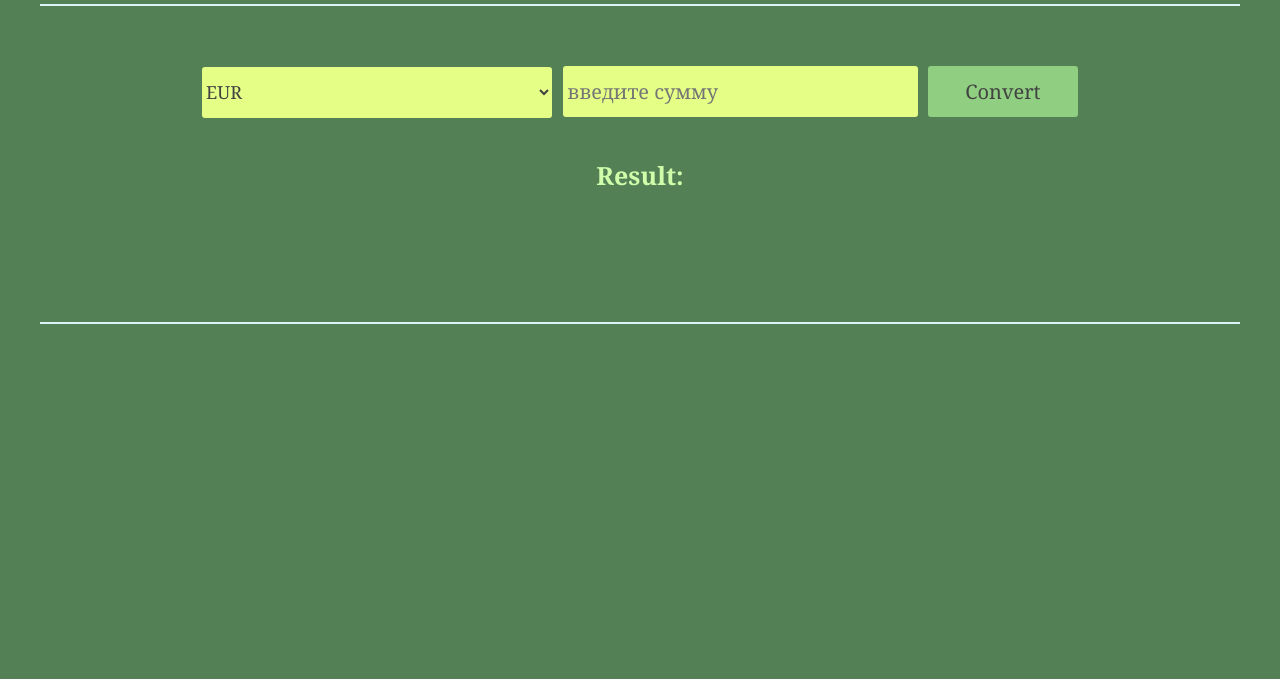
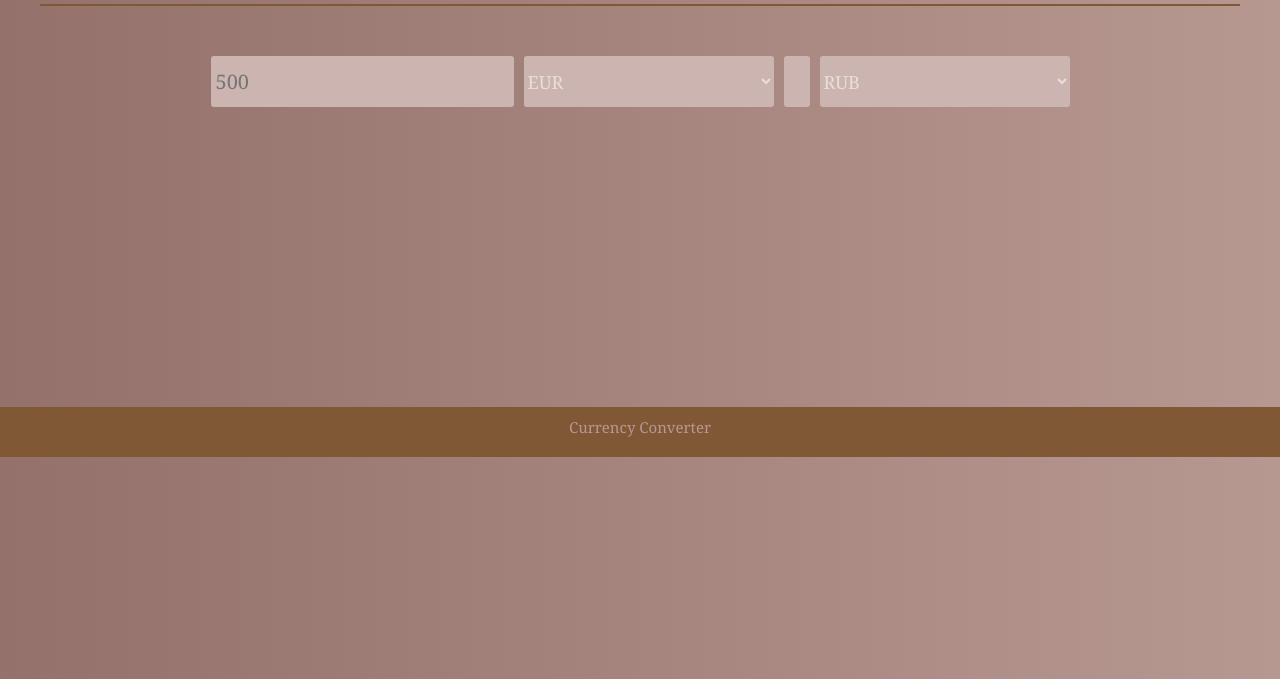
Before and after one commit to NataManatu/Currency-converter-Jq, a plain HTML site: page index.html in a window 1280 px wide. Shown: the part 121-800 px from the top of the page. Drawn offline with nearby package versions, Linux system fonts and the light colour scheme; no server answers.

Commit message:
jq-converter

```diff
--- a/index.html
+++ b/index.html
@@ -18,19 +18,27 @@
         <hr>
 
         <div class="container-input-btn">
+
+            <input type="number" id="countInput" placeholder="500">
+
             <select name="" id="valList" class="valList">
-                <option selected value="EUR">EUR</option>
+                <option selected value="EUR" >EUR</option>
             </select>
-            <input type="number" name="" id="countInput" placeholder="введите сумму">
-            <button id="convertBtn">Convert</button>
+
+            <h3 id="resultText"></h3>
+
+            <select name="" id="" class="valList">
+                <option selected value="">RUB</option>
+            </select>
+
         </div>
-
-        <h3 id="resultText">Result:</h3>
-        <br>
-        <br>
-        <hr>
     </div>
+    <footer>
+        <p>Currency Converter</p>
+    </footer>
 
 </body>
 
 </html>
+
+<script src="script.js"></script>
--- a/script.js
+++ b/script.js
@@ -9,22 +9,17 @@ $.ajax({
             $("#valList").append(nowValHtml)
         });
 
-        $("#convertBtn").click,function (e) {
 
+        $('#countInput').on('input', function () {
+            this.value = this.value.replace(/[^0-9\.]/g, '');
             let nowVal = $("#valList").val()
             let nowValRate = jsonObj["Valute"][nowVal]["Value"]
             let countVal = $("#countInput").val()
 
 
-            $("#resultText").text(countVal + " " + nowVal + " to RUB = " +
+            $("#resultText").text(
                 Math.round(nowValRate * countVal))
+        });
 
-        };
-
-        $('#countInput').on('input',function(){
-            this.value = this.value.replace(/[^0-9\.]/g,'');
-        });
     }
-
-
 });
--- a/style.css
+++ b/style.css
@@ -6,77 +6,92 @@
 }
 
 body {
-    background-color: rgb(83, 128, 85);
+    background: #B79891;
+    background: -webkit-linear-gradient(to right, #94716B, #B79891);
+    background: linear-gradient(to right, #94716B, #B79891);
 }
 
+
+
 hr {
-    border: 1px solid #daf4fa;
+    border: 1px solid #815836;
     margin-top: 20px;
-    background-color: #daf4fa;
+    color: #e9dedb;
 }
 
 .container {
     margin: 0 auto;
     max-width: 1200px;
-
     text-align: center;
     margin-top: 50px;
-    color: rgb(208, 253, 170);
+    color: #e9dedb;
 }
 
 .container-input-btn {
     margin-top: 50px;
-
+    display: flex;
+    justify-content: center;
+    align-items: center;
+    gap: 10px;
 }
 
 .valList {
-    width: 350px;
+    width: 250px;
     height: 51px;
     border-radius: 3px;
     border-style: none;
-    background-color: #e5ff86;
-    color: rgb(66, 66, 66);
+    color: #e9dedb;
     font-size: 18px;
+    background-color: #ccb5b0;
 }
-option{
-    background-color: #ffffff;
+
+option {
+    background-color: #e9dedb;
     font-size: 20px;
+    color: #815836;
 }
+
+
 .valList:focus {
     outline: none;
 }
 
 #countInput {
-    width: 350px;
+    background-color: #ccb5b0;
     height: 51px;
     border-radius: 3px;
     border-style: none;
     padding-left: 5px;
-    background-color: #e5ff86;
-    color: rgb(66, 66, 66);
+    color: #fdffe6;
     font-size: 20px;
-
 
 }
 
 #countInput:focus {
     outline: none;
-}
-
-#convertBtn {
-    width: 150px;
-    height: 51px;
-    border-radius: 3px;
-    border-style: none;
-    background-color: #90ce81;
-    color: rgb(66, 66, 66);
-    font-size: 20px;
-
 
 }
 
 #resultText {
-    margin-top: 40px;
-    color: rgb(208, 253, 170);
-    font-size: 25px;
+    font-size: 20px;
+    color: #fdffe6;
+    background-color: #ccb5b0;
+    height: 25px;
+    border-radius: 3px;
+    padding: 13px;
+    font-family: Cambria, Cochin, Georgia, Times, 'Times New Roman', serif;
+    font-weight: 300;
 }
+
+footer {
+    background-color: #815836;
+    margin-top: 300px;
+    height: 50px;
+    color: #B79891;
+    text-align: center;
+}
+
+footer p {
+    font-size: 15px;
+    padding: 10px;
+}
```
Also changed, not shown: russia.png (added).
